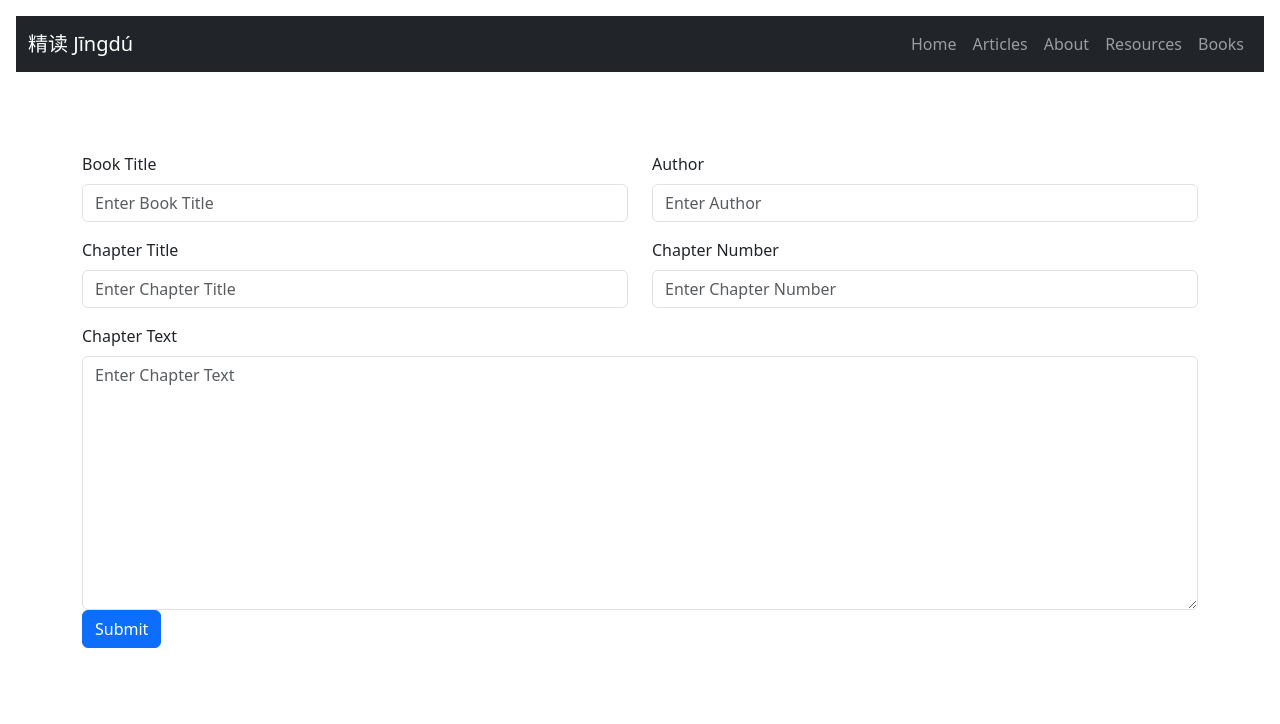
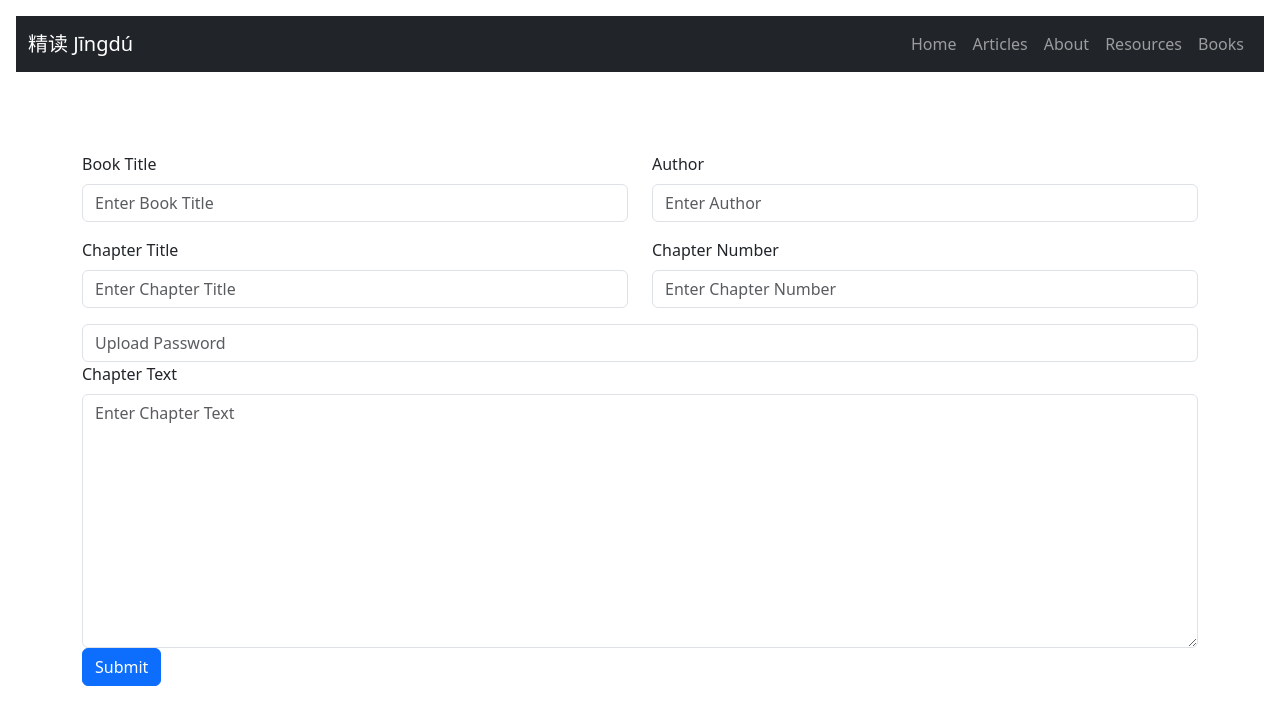
Before and after one commit to CS571-S26/p81, a React (Vite) app: page /admin/content-upload in a window 1280 px wide. Shown: the top 724 px of the page. Built offline with nearby package versions, Linux system fonts and the light colour scheme.

Commit message:
Update ContentUploadPage.jsx

```diff
--- a/src/pages/ContentUploadPage.jsx
+++ b/src/pages/ContentUploadPage.jsx
@@ -7,6 +7,7 @@ export default function ContentUploadPage() {
     const chapterTitleRef = useRef();
     const chapterNumberRef = useRef();
     const textRef = useRef();
+    const passwordRef = useRef();
 
     function handleSubmit(e) {
         e?.preventDefault();
@@ -16,7 +17,8 @@ export default function ContentUploadPage() {
             author: authorRef.current.value,
             chapter_title: chapterTitleRef.current.value,
             chapter_num: parseInt(chapterNumberRef.current.value),
-            text: textRef.current.value
+            text: textRef.current.value,
+            password: passwordRef.current.value
             }
 
         const API_URL = import.meta.env.VITE_API_URL || 'http://localhost:8000';
@@ -38,6 +40,7 @@ export default function ContentUploadPage() {
                 chapterTitleRef.current.value = '';
                 chapterNumberRef.current.value = '';
                 textRef.current.value = '';
+                passwordRef.current.value = '';
             } else {
                 alert("Submission failed. Please check all fields.");
             }
@@ -74,10 +77,17 @@ export default function ContentUploadPage() {
                     </Form.Group>
                 </Row>
                 <Form.Group>
+                    <Form.Control
+                        ref={passwordRef}
+                        type="password"
+                        placeholder="Upload Password"
+                        />
+                </Form.Group>
+                <Form.Group>
                     <Form.Label>Chapter Text</Form.Label>
                     <Form.Control ref={textRef} as="textarea" rows={10} placeholder='Enter Chapter Text' />
                 </Form.Group>
-                <Button>Submit</Button>
+                <Button type="submit">Submit</Button>
             </Form>
         </Container>
     );
```
